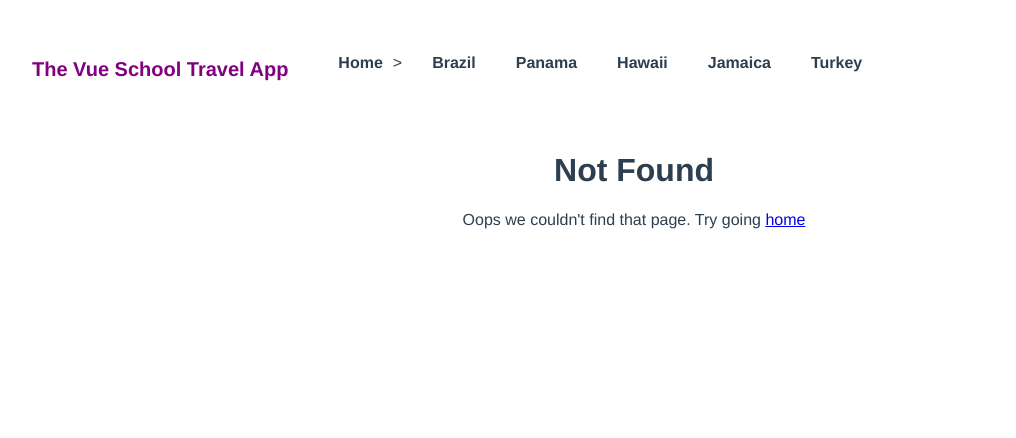
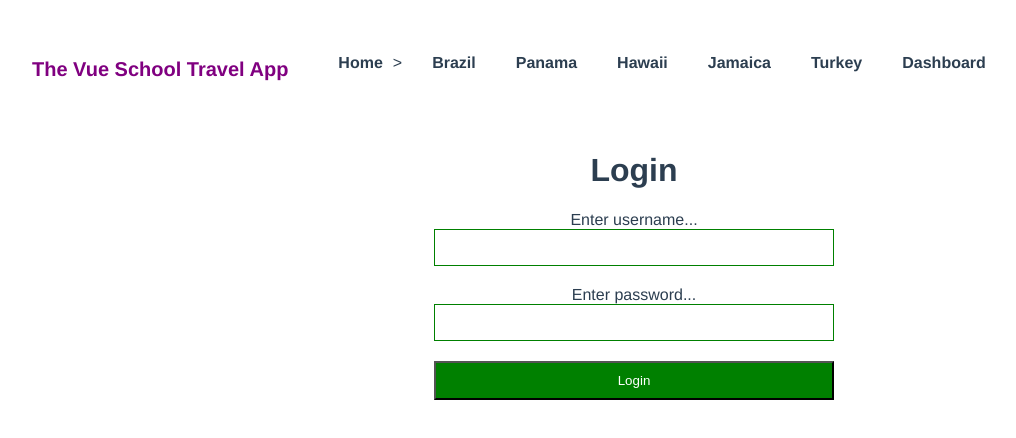
Before and after one commit to hburak/router-travel-app, a Vue app: page /login in a window 1280 px wide. Before the commit this address had no page. Shown: the top 438 px of the page, without its empty margins (6-1022 px from the left). Built offline with nearby package versions, Linux system fonts and the light colour scheme.

Commit message:
authentication middleware added.

```diff
--- a/src/App.vue
+++ b/src/App.vue
@@ -36,4 +36,15 @@
 #nav a.router-link-exact-active {
   color: #42b983;
 }
+
+.input {
+  border: 1px solid green;
+  padding: 10px;
+  margin-bottom: 20px;
+}
+.btn {
+  background-color: green;
+  color: white;
+  padding: 10px;
+}
 </style>
--- a/src/components/TheNavigation.vue
+++ b/src/components/TheNavigation.vue
@@ -10,6 +10,9 @@
         <router-link
           :to="{ name: 'DestinationDetails', params: { slug: destination.slug } }"
         >{{ destination.name }}</router-link>
+      </li>
+      <li class="links">
+        <router-link to="/user">Dashboard</router-link>
       </li>
     </ul>
   </nav>
--- a/src/router/index.js
+++ b/src/router/index.js
@@ -39,6 +39,19 @@
     },
   },
   {
+    path: "/user",
+    name: "User",
+    props: true,
+    component: () => import("../views/User.vue"),
+    meta: { requiresAuth: true },
+  },
+  {
+    path: "/login",
+    name: "Login",
+    props: true,
+    component: () => import("../views/Login.vue"),
+  },
+  {
     path: "/404",
     alias: "*",
     name: "notFound",
@@ -55,4 +68,18 @@
   routes,
 });
 
+router.beforeEach((to, from, next) => {
+  if (to.matched.some((record) => record.meta.requiresAuth)) {
+    //need to login
+    if (!store.user) {
+      next({
+        name: "Login",
+      });
+    } else {
+      next();
+    }
+  } else {
+    next();
+  }
+});
 export default router;
--- /dev/null
+++ b/src/views/Login.vue
@@ -0,0 +1,39 @@
+<template>
+  <div class="login">
+    <h1>Login</h1>
+    <div class="form">
+      <label for="username">Enter username...</label>
+      <input name="username" v-model="username" id="username" type="text" class="input" />
+      <label for="password">Enter password...</label>
+      <input name="password" v-model="password" id="password" type="text" class="input" />
+      <button @click="login" class="btn">Login</button>
+    </div>
+  </div>
+</template>
+
+<script>
+import store from "@/store.js";
+export default {
+  data() {
+    return {
+      username: null,
+      password: null
+    };
+  },
+  methods: {
+    login() {
+      store.user = this.username;
+      this.$router.push("/user");
+    }
+  }
+};
+</script>
+
+<style scoped>
+.form {
+  display: flex;
+  flex-direction: column;
+  max-width: 400px;
+  margin: 0 auto;
+}
+</style>
--- /dev/null
+++ b/src/views/User.vue
@@ -0,0 +1,25 @@
+<template>
+  <div>
+    <h1>Welcome {{ user }}</h1>
+    <button @click="logout" class="btn">Log out</button>
+  </div>
+</template>
+
+<script>
+import store from "@/store.js";
+export default {
+  data() {
+    return {
+      user: store.user
+    };
+  },
+  methods: {
+    logout() {
+      store.user = null;
+      this.$router.push("/");
+    }
+  }
+};
+</script>
+
+<style scoped></style>
```
